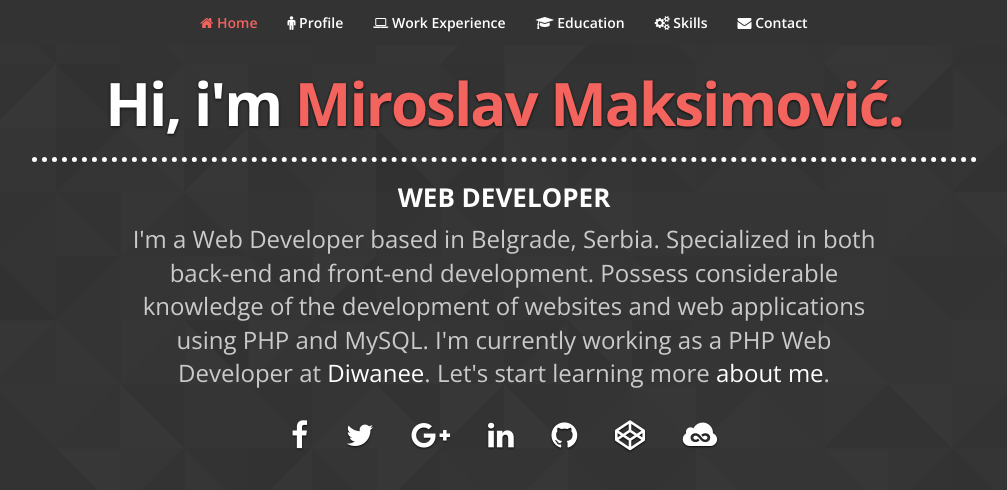
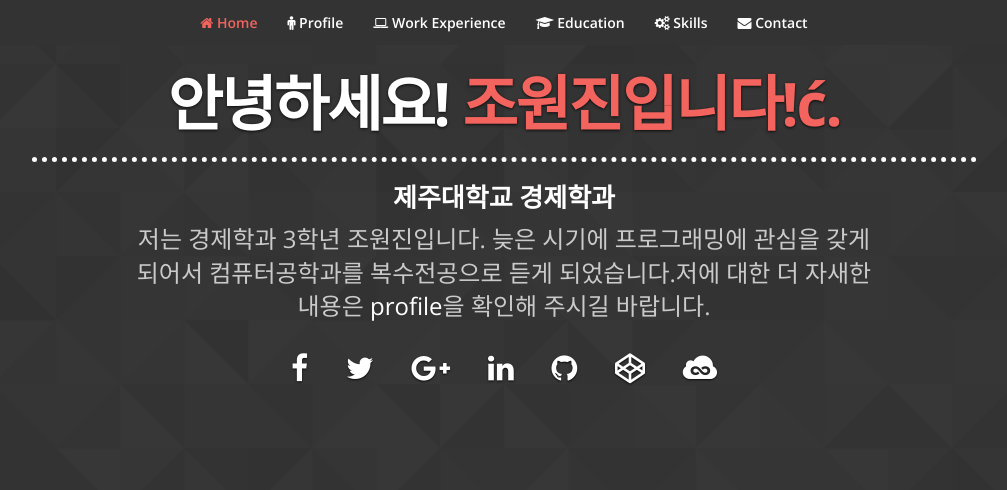
Before and after one commit to dnjs0309/dnjs0309.github.io, a Jekyll site: the page built from index.html, in a window 1280 px wide and 900 px high. Shown: the top 490 px of the window, without its empty margins (136-1143 px from the left). Built offline with Jekyll 4.4.1, drawn with Linux system fonts in a browser that asks for light colours; nearby versions of some CDN libraries.

Commit message:
Update header.html

```diff
--- a/_includes/header.html
+++ b/_includes/header.html
@@ -3,9 +3,9 @@
     <div class="row">
       <div class="col-md-1 col-lg-1"></div>
       <div class="col-md-10 col-lg-10">
-              <h1 class="cover-heading">Hi, i'm <span>Miroslav Maksimovi&#263;.</span></h1>
+              <h1 class="cover-heading">안녕하세요! <span>조원진입니다!&#263;.</span></h1>
 
-              <h3 class="cover-profession">Web Developer</h3>
+              <h3 class="cover-profession">제주대학교 경제학과</h3>
           </div>
           <div class="col-md-1 col-lg-1"></div>
       </div>
@@ -14,7 +14,7 @@
           <div class="col-md-8">
 
             <div class="cover-description">
-                <p>I'm a Web Developer based in Belgrade, Serbia. Specialized in both back-end and front-end development. Possess considerable knowledge of the development of websites and web applications using PHP and MySQL. I'm currently working as a PHP Web Developer at <a href="http://corp.diwanee.com/" target="_blank">Diwanee</a>. Let's start learning more <a href="#profile">about me</a>.</p>
+                <p>저는 경제학과 3학년 조원진입니다. 늦은 시기에 프로그래밍에 관심을 갖게 되어서 컴퓨터공학과를 복수전공으로 듣게 되었습니다.저에 대한 더 자새한 내용은 <a href="#profile">profile</a>을 확인해 주시길 바랍니다.</p>
               </div>
 
               <ul class="social">
```
